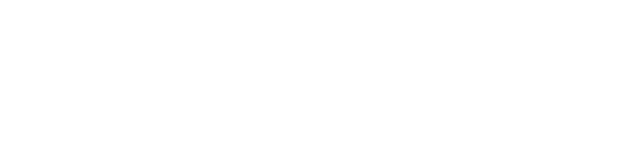
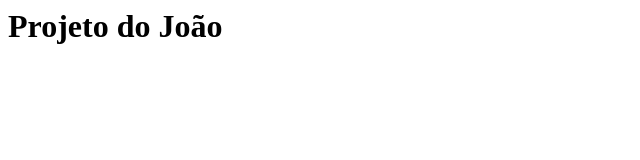
Before and after one commit to robsonfx/curso-git, a plain HTML site: page index.html in a window 1280 px wide. Shown: the whole page, without its empty margins (0-640 px from the left). Drawn offline with Linux system fonts and the light colour scheme.

Commit message:
adicionada tag h1

```diff
--- a/index.html
+++ b/index.html
@@ -3,5 +3,6 @@
     </head>
 
     <body>
+        <h1>Projeto do João</h1>
     </body>
 </html>
```
